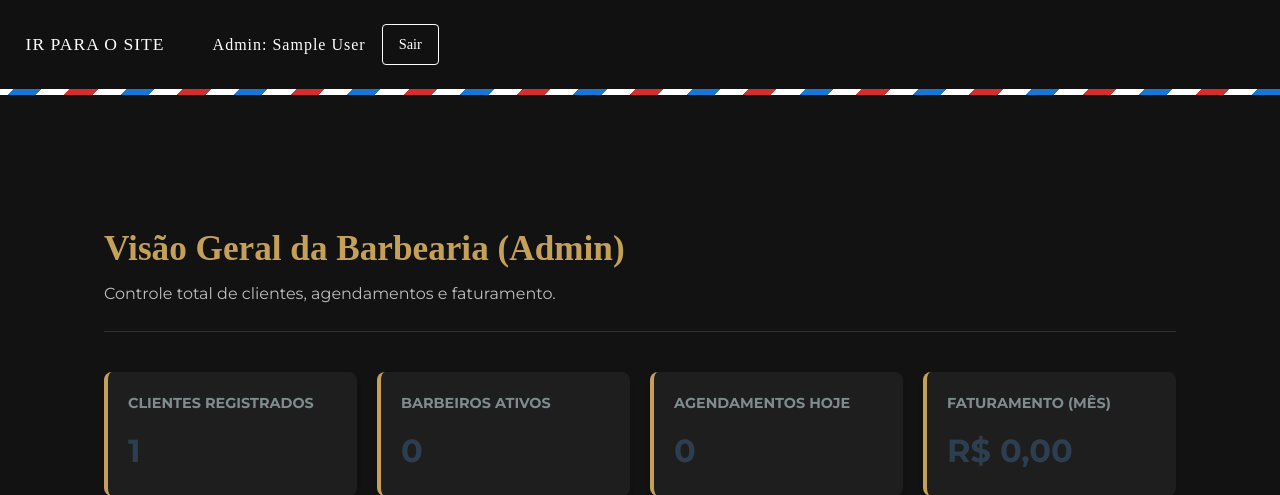
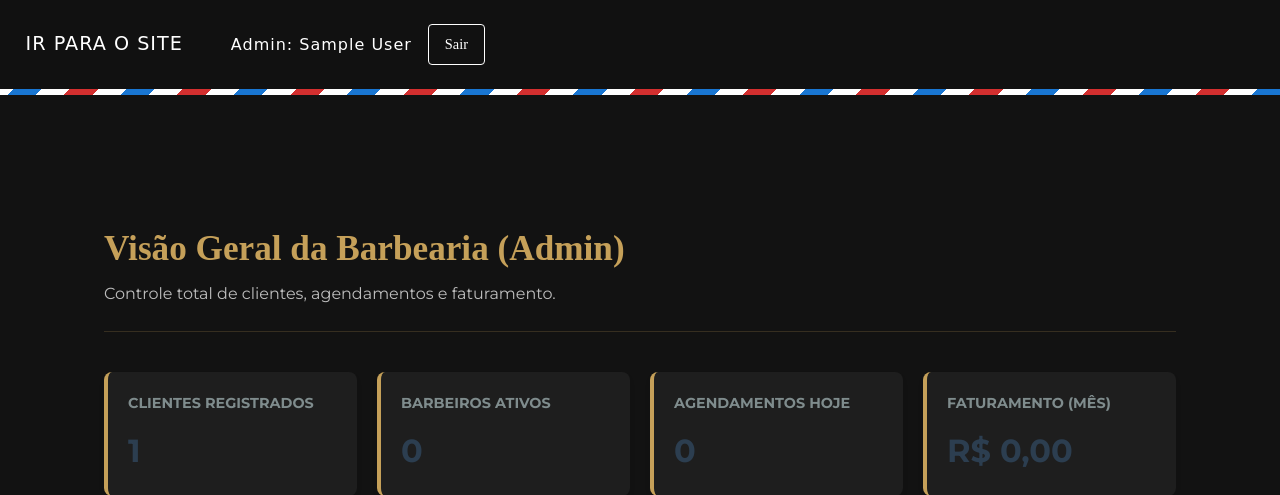
Before and after one commit to Slimshadydubois/Brooklyn-barber, a PHP site: page /enviar/admin_dashboard.php in a window 1280 px wide. Shown: the top 495 px of the page. Run offline with PHP 8.4, Linux system fonts and the light colour scheme; the visitor is signed in with stand-in values (Sample User, id 1); data that the repository does not hold is empty; some web fonts are replaced.

Commit message:
Restore Brooklyn Kid font to nav links

```diff
--- a/assets/css/style.css
+++ b/assets/css/style.css
@@ -137,9 +137,9 @@ nav::after {
 .nav-links a {
     text-decoration: none;
     color: #ffffff;
-    font-family: 'SandeyMolse', serif;
+    font-family: 'Brooklyn Kid', cursive;
     font-weight: 500;
-    font-size: 1.1rem;
+    font-size: 1.2rem;
     text-transform: uppercase;
     letter-spacing: 1px;
     transition: var(--transition);
@@ -165,7 +165,7 @@ nav::after {
 .user-greeting {
     font-size: 1rem;
     font-weight: 500;
-    font-family: 'SandeyMolse', serif;
+    font-family: 'Brooklyn Kid', cursive;
     color: #ffffff;
     letter-spacing: 1px;
     align-self: center;
```
